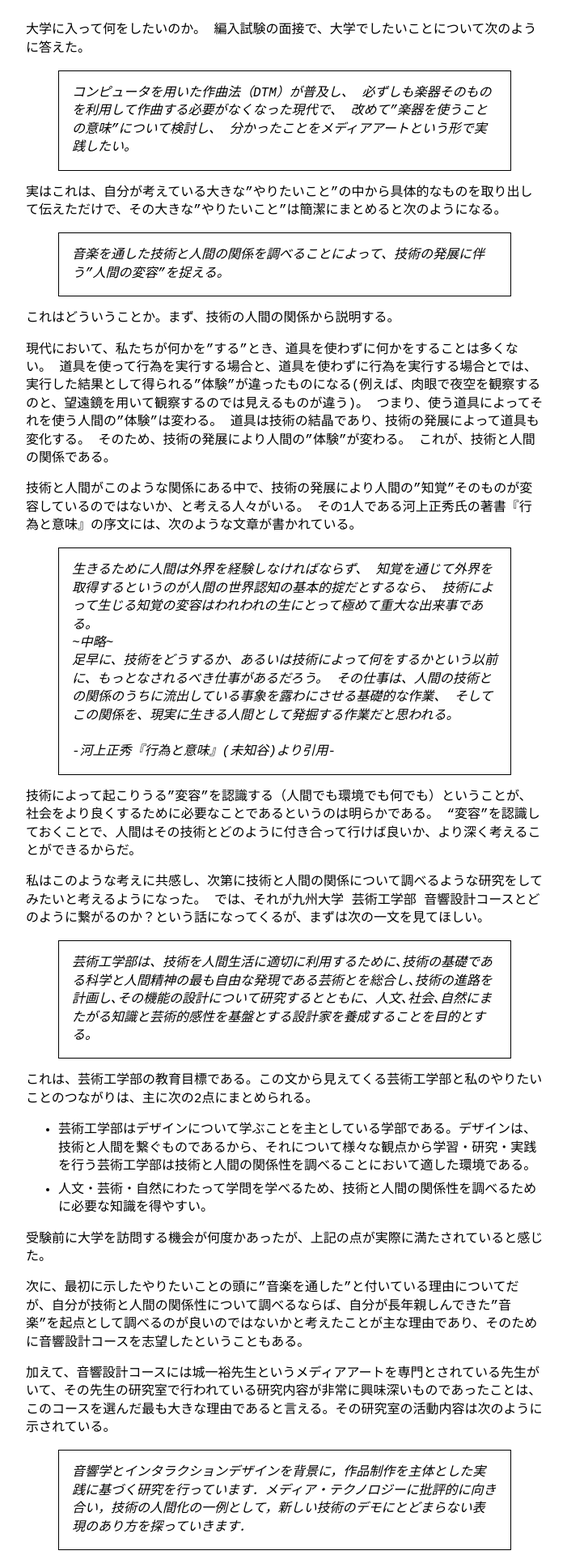
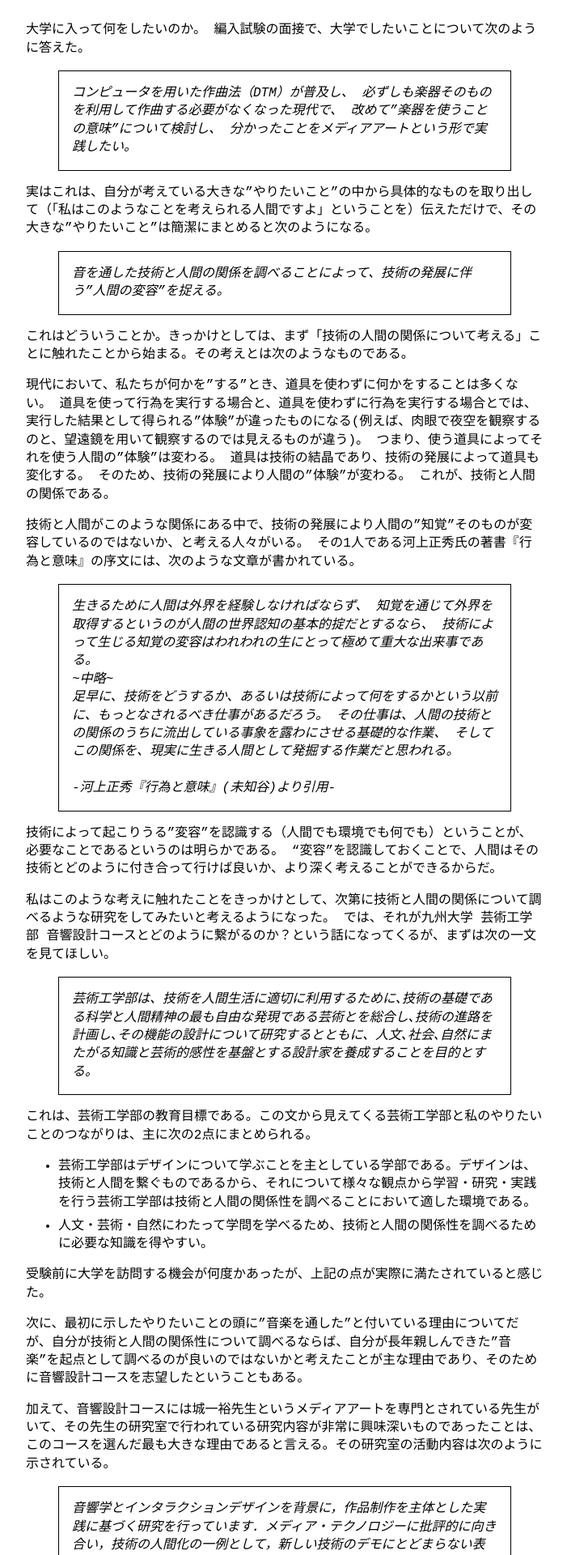
Before and after one commit to orrepic/orrepic.github.io, a Jekyll site: the page built from _posts/2022-12-25-korekara2022.md, in a window 1280 px wide. Shown: the part 363-2283 px from the top of the page at 81% size, without its empty margins (288-989 px from the left). Built offline with Jekyll 4.4.1, drawn with Linux system fonts in a browser that asks for light colours; some of the changed text lies outside the part shown.

Commit message:
add post

```diff
--- a/_posts/2022-12-25-korekara2022.md
+++ b/_posts/2022-12-25-korekara2022.md
@@ -17,12 +17,12 @@ category: jibun-goto
 改めて"楽器を使うことの意味"について検討し、
 分かったことをメディアアートという形で実践したい。
 
-実はこれは、自分が考えている大きな”やりたいこと”の中から具体的なものを取り出して伝えただけで、その大きな”やりたいこと”は簡潔にまとめると次のようになる。
+実はこれは、自分が考えている大きな”やりたいこと”の中から具体的なものを取り出して（「私はこのようなことを考えられる人間ですよ」ということを）伝えただけで、その大きな”やりたいこと”は簡潔にまとめると次のようになる。
 
 >
-音楽を通した技術と人間の関係を調べることによって、技術の発展に伴う”人間の変容”を捉える。
+音を通した技術と人間の関係を調べることによって、技術の発展に伴う”人間の変容”を捉える。
 
-これはどういうことか。まず、技術の人間の関係から説明する。
+これはどういうことか。きっかけとしては、まず「技術の人間の関係について考える」ことに触れたことから始まる。その考えとは次のようなものである。
 
 現代において、私たちが何かを"する"とき、道具を使わずに何かをすることは多くない。
 道具を使って行為を実行する場合と、道具を使わずに行為を実行する場合とでは、実行した結果として得られる"体験"が違ったものになる(例えば、肉眼で夜空を観察するのと、望遠鏡を用いて観察するのでは見えるものが違う)。
@@ -45,10 +45,10 @@ category: jibun-goto
 <br>
 -河上正秀『行為と意味』(未知谷)より引用-
 
-技術によって起こりうる"変容"を認識する（人間でも環境でも何でも）ということが、社会をより良くするために必要なことであるというのは明らかである。
+技術によって起こりうる"変容"を認識する（人間でも環境でも何でも）ということが、必要なことであるというのは明らかである。
 "変容"を認識しておくことで、人間はその技術とどのように付き合って行けば良いか、より深く考えることができるからだ。
 
-私はこのような考えに共感し、次第に技術と人間の関係について調べるような研究をしてみたいと考えるようになった。
+私はこのような考えに触れたことをきっかけとして、次第に技術と人間の関係について調べるような研究をしてみたいと考えるようになった。
 では、それが九州大学 芸術工学部 音響設計コースとどのように繋がるのか？という話になってくるが、まずは次の一文を見てほしい。
 
 >
@@ -108,7 +108,7 @@ category: jibun-goto
 海外の大学院に進学するためには、多くの壁を乗り越えなければならない（言語・成績・実績・etc）。
 しかし、その壁を乗り越えようとする行動の結果として得られるものは、必ず自分の人生をより良いものにするだろうし、
 得られた実績によって給付型奨学金の審査にも少しは通りやすくなるだろうと思われる。
-海外の大学院へ進学するとしたら、名の知れた大学を目指すべきだろうと思う。理由は、単純に教育・研究の質が高いからである。
+海外の大学院へ進学するとしたら、名の知れた大学を目指すべきだろうと思う。理由は、単純に教育・研究の質が高いことに加え、そこに集まってくる人々からも多くの刺激を受けられるからである。
 具体的な受験先の決定は、大学へ進学してから先生と話したり、活動している中で何らかの要求点（リソース・カリキュラム・etc）が見えてきた後になるが、
 一般的に対策すべきこと（TOEFL&IELTS・実績・成績）については入学後すぐに取り組むつもりである。
 
--- a/_sass/no-style-please.scss
+++ b/_sass/no-style-please.scss
@@ -5,6 +5,14 @@
     filter: invert(1);
 
     &.ioda { filter: invert(0); }
+
+  }
+
+  iframe {
+    filter: invert(1);
+
+    &.ioda { filter: invert(0); }
+
   }
 }
 
```
Also changed, not shown: _data/menu.yml (+6 -6 lines), _posts/2023-5-15-sosanbu1.md (added, +44 -0 lines), _posts/2023-5-12-saikinno-naise.md (line endings or trailing spaces), _posts/_img/1DS502.jpeg (added), 8 other files.
